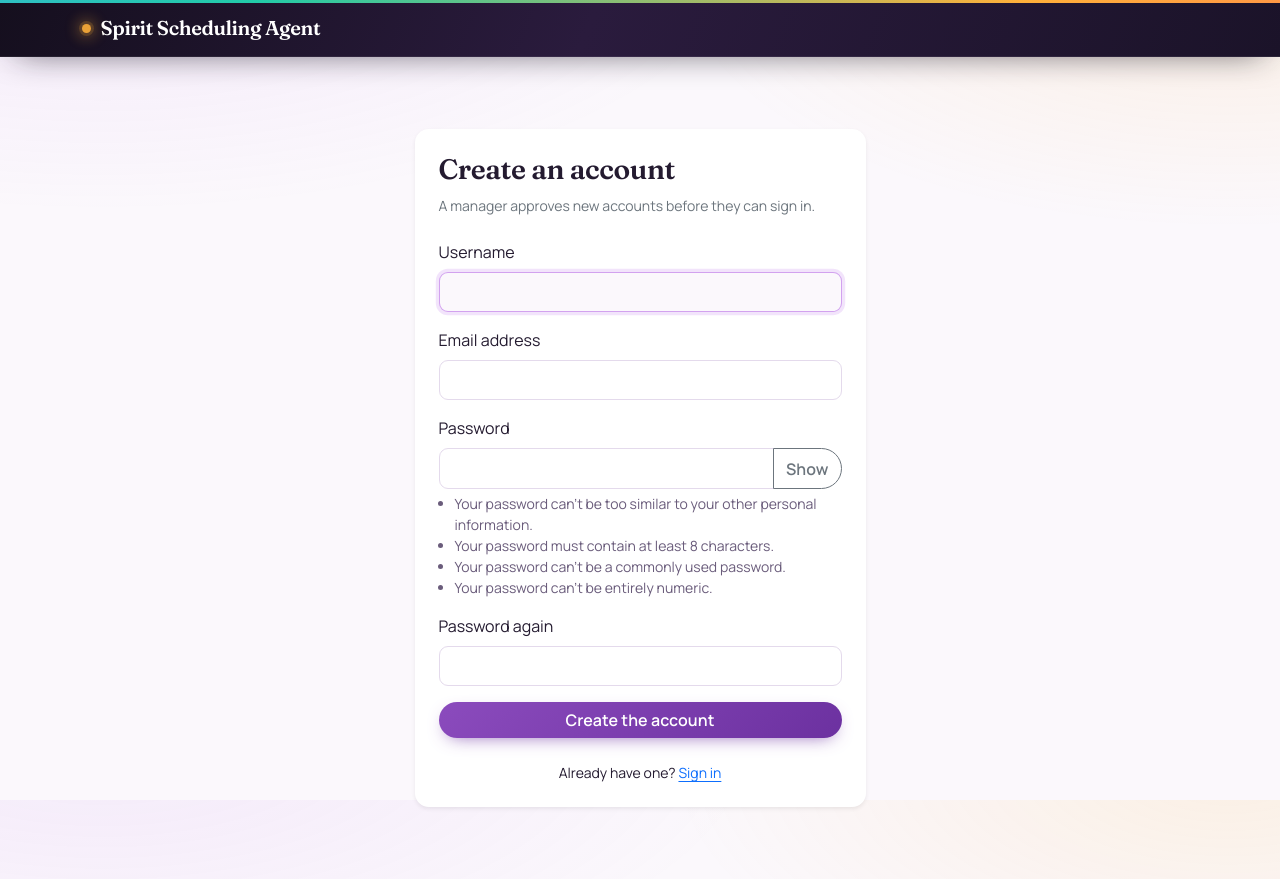
After one commit to DebopriyoRoy/Scheduler, a Django app: page /accounts/register/ in a window 1280 px wide. The commit adds this page. Run offline with Django 5.2, Linux system fonts and the light colour scheme.

Commit message:
feat(auth): a registration link on the sign-in page
Asked for, and now there: "New here? Create an account" beneath the sign-in form. The
person chooses their own username, email and password, validated by Django's own rules.

New accounts are held inactive until a manager approves them on the Access page, which
grows a "Waiting for approval" queue with Approve and Remove. Registering is therefore
public; signing in is not. I would rather have said so up front than have an open form
on a page that reaches staff records and a live Square connection while being
reachable by anything on the machine - but it is one setting away for whoever wants
it: REGISTRATION_REQUIRES_APPROVAL=false lets people in the moment they register, and
the Access page says plainly when that is on.

Remove only ever deletes an account that has never signed in - a request, in other
words. Anything with history gets disabled instead, so a click cannot take a former
manager's audit trail with it.

One test changed meaning rather than being deleted: it used to assert that no
registration route existed at all, which was the security model at the time. The
guarantee has moved rather than gone, so it now asserts that registering does not by
itself grant access.

Co-Authored-By: Claude Opus 5 <noreply@anthropic.com>

```diff
--- a/scheduling/templates/registration/login.html
+++ b/scheduling/templates/registration/login.html
@@ -1,7 +1,7 @@
 {% extends "scheduling/base.html" %}
 {% block title %}Sign in | Spirit Scheduling Agent{% endblock %}
 {% block content %}
-<div class="row justify-content-center py-5"><div class="col-md-6 col-lg-4"><div class="card border-0 shadow-sm"><div class="card-body p-4"><h1 class="h3 mb-3">Management sign in</h1>{% if form.errors %}<div class="alert alert-danger">Your username or password was not accepted.</div>{% endif %}<form method="post">{% csrf_token %}<div class="mb-3"><label class="form-label" for="id_username">Username</label><input class="form-control" type="text" name="username" id="id_username" autocomplete="username" required autofocus></div><div class="mb-3"><label class="form-label" for="id_password">Password</label><div class="input-group"><input class="form-control" type="password" name="password" id="id_password" autocomplete="current-password" required><button class="btn btn-outline-secondary" type="button" id="toggle-password" aria-controls="id_password" aria-pressed="false" aria-label="Show the password" title="Show the password">Show</button></div></div><button class="btn btn-primary w-100" type="submit">Sign in</button><p class="small text-center mt-3 mb-0"><a href="{% url 'password_reset' %}">Forgotten your password?</a></p></form></div></div></div></div>
+<div class="row justify-content-center py-5"><div class="col-md-6 col-lg-4"><div class="card border-0 shadow-sm"><div class="card-body p-4"><h1 class="h3 mb-3">Management sign in</h1>{% if form.errors %}<div class="alert alert-danger">Your username or password was not accepted.</div>{% endif %}<form method="post">{% csrf_token %}<div class="mb-3"><label class="form-label" for="id_username">Username</label><input class="form-control" type="text" name="username" id="id_username" autocomplete="username" required autofocus></div><div class="mb-3"><label class="form-label" for="id_password">Password</label><div class="input-group"><input class="form-control" type="password" name="password" id="id_password" autocomplete="current-password" required><button class="btn btn-outline-secondary" type="button" id="toggle-password" aria-controls="id_password" aria-pressed="false" aria-label="Show the password" title="Show the password">Show</button></div></div><button class="btn btn-primary w-100" type="submit">Sign in</button><p class="small text-center mt-3 mb-0"><a href="{% url 'password_reset' %}">Forgotten your password?</a></p><p class="small text-center mt-2 mb-0">New here? <a href="{% url 'register' %}">Create an account</a></p></form></div></div></div></div>
 <script>
   // type="button" on the toggle matters: a bare <button> inside a form defaults to
   // submit, so revealing the password would post the form instead.
--- /dev/null
+++ b/scheduling/templates/registration/register.html
@@ -0,0 +1,71 @@
+{% extends "scheduling/base.html" %}
+{% block title %}Create an account | Spirit Scheduling Agent{% endblock %}
+{% block content %}
+<div class="row justify-content-center py-5"><div class="col-md-6 col-lg-5">
+  <div class="card border-0 shadow-sm"><div class="card-body p-4">
+    <h1 class="h3 mb-2">Create an account</h1>
+    {% if needs_approval %}
+      <p class="text-secondary small mb-4">
+        A manager approves new accounts before they can sign in.
+      </p>
+    {% else %}
+      <p class="text-secondary small mb-4">You can sign in as soon as this is done.</p>
+    {% endif %}
+
+    <form method="post">{% csrf_token %}
+      <div class="mb-3">
+        <label class="form-label" for="id_username">Username</label>
+        <input class="form-control" type="text" name="username" id="id_username"
+               autocomplete="username" required autofocus>
+      </div>
+      <div class="mb-3">
+        <label class="form-label" for="id_email">Email address</label>
+        <input class="form-control" type="email" name="email" id="id_email"
+               autocomplete="email" required>
+      </div>
+      <div class="mb-3">
+        <label class="form-label" for="id_password">Password</label>
+        <div class="input-group">
+          <input class="form-control" type="password" name="password" id="id_password"
+                 autocomplete="new-password" required>
+          <button class="btn btn-outline-secondary" type="button" id="toggle-password"
+                  aria-controls="id_password" aria-pressed="false"
+                  aria-label="Show the password">Show</button>
+        </div>
+        {% if password_rules %}
+          <ul class="form-text ps-3 mb-0">
+            {% for rule in password_rules %}<li>{{ rule }}</li>{% endfor %}
+          </ul>
+        {% endif %}
+      </div>
+      <div class="mb-3">
+        <label class="form-label" for="id_confirm_password">Password again</label>
+        <input class="form-control" type="password" name="confirm_password"
+               id="id_confirm_password" autocomplete="new-password" required>
+      </div>
+      <button class="btn btn-primary w-100" type="submit">Create the account</button>
+    </form>
+
+    <p class="small text-center mt-4 mb-0">
+      Already have one? <a href="{% url 'login' %}">Sign in</a>
+    </p>
+  </div></div>
+</div></div>
+<script>
+  (function () {
+    var field = document.getElementById("id_password");
+    var toggle = document.getElementById("toggle-password");
+    if (!field || !toggle) return;
+    toggle.addEventListener("click", function () {
+      var revealed = field.type === "text";
+      field.type = revealed ? "password" : "text";
+      toggle.textContent = revealed ? "Show" : "Hide";
+      toggle.setAttribute("aria-pressed", revealed ? "false" : "true");
+      toggle.setAttribute("aria-label", (revealed ? "Show" : "Hide") + " the password");
+      var caret = field.value.length;
+      field.focus();
+      field.setSelectionRange(caret, caret);
+    });
+  })();
+</script>
+{% endblock %}
--- a/scheduling/views.py
+++ b/scheduling/views.py
@@ -2268,6 +2268,34 @@ def management_users(request):
                 )
         return redirect("management_users")
 
+    if request.method == "POST" and request.POST.get("action") == "approve":
+        target = get_user_model().objects.filter(pk=request.POST.get("user_id")).first()
+        if target is None:
+            messages.error(request, "That account no longer exists.")
+        else:
+            target.is_active = True
+            target.save()
+            messages.success(request, f"“{target.username}” can now sign in.")
+        return redirect("management_users")
+
+    if request.method == "POST" and request.POST.get("action") == "reject":
+        target = get_user_model().objects.filter(pk=request.POST.get("user_id")).first()
+        if target is None:
+            messages.error(request, "That account no longer exists.")
+        elif target.last_login is not None:
+            # Only ever removes an account that has never been used. Anything that has
+            # signed in has history worth keeping; that one gets disabled, not deleted.
+            messages.error(
+                request,
+                f"“{target.username}” has signed in before, so it can be disabled but "
+                "not deleted.",
+            )
+        else:
+            name = target.username
+            target.delete()
+            messages.success(request, f"The request from “{name}” has been removed.")
+        return redirect("management_users")
+
     if request.method == "POST" and request.POST.get("action") == "deactivate":
         target = get_user_model().objects.filter(pk=request.POST.get("user_id")).first()
         if target is None:
@@ -2286,5 +2314,80 @@ def management_users(request):
     return render(
         request,
         "scheduling/management_users.html",
-        {"users": users, "email_configured": getattr(settings, "EMAIL_IS_CONFIGURED", False)},
-    )
+        {
+            "users": users.filter(is_active=True),
+            "disabled_users": users.filter(is_active=False, last_login__isnull=False),
+            # Never signed in and not yet active: someone who used the sign-up link.
+            "pending_users": users.filter(is_active=False, last_login__isnull=True),
+            "email_configured": getattr(settings, "EMAIL_IS_CONFIGURED", False),
+            "registration_open": not getattr(
+                settings, "REGISTRATION_REQUIRES_APPROVAL", True
+            ),
+        },
+    )
+
+
+def register(request):
+    """Create an account. Outside @login_required - that is the whole point.
+
+    New accounts are held inactive until a manager approves them, unless
+    REGISTRATION_REQUIRES_APPROVAL is turned off. The link is public and this
+    application reaches staff records and a live Square connection, so "anyone who can
+    load the page gets in" is not a default worth shipping - but it is one setting away
+    for whoever wants it.
+
+    The person chooses their own password here, validated by Django's own rules.
+    """
+    from django.contrib.auth import get_user_model
+    from django.contrib.auth.password_validation import (
+        password_validators_help_texts,
+        validate_password,
+    )
+
+    needs_approval = getattr(settings, "REGISTRATION_REQUIRES_APPROVAL", True)
+    context = {
+        "password_rules": password_validators_help_texts(),
+        "needs_approval": needs_approval,
+    }
+
+    if request.method != "POST":
+        return render(request, "registration/register.html", context)
+
+    username = (request.POST.get("username") or "").strip()
+    email = (request.POST.get("email") or "").strip()
+    password = request.POST.get("password") or ""
+    again = request.POST.get("confirm_password") or ""
+    users = get_user_model().objects
+
+    if not username or not email:
+        messages.error(request, "A username and an email address are both needed.")
+    elif users.filter(username__iexact=username).exists():
+        messages.error(request, f"There is already an account called “{username}”.")
+    elif users.filter(email__iexact=email).exists():
+        messages.error(request, f"{email} is already on another account.")
+    elif password != again:
+        messages.error(request, "The two passwords do not match.")
+    else:
+        try:
+            validate_password(password)
+        except ValidationError as exc:
+            messages.error(request, " ".join(exc.messages))
+        else:
+            person = users.create_user(
+                username=username,
+                email=email,
+                password=password,
+                is_active=not needs_approval,
+            )
+            if needs_approval:
+                messages.success(
+                    request,
+                    f"Thanks — the account “{person.username}” has been created and is "
+                    "waiting for a manager to approve it. You will be able to sign in "
+                    "once they have.",
+                )
+            else:
+                messages.success(request, "Your account is ready. Sign in below.")
+            return redirect("login")
+
+    return render(request, "registration/register.html", context)
--- a/spirit_scheduler/urls.py
+++ b/spirit_scheduler/urls.py
@@ -15,6 +15,7 @@ urlpatterns = [
     ),
     path("accounts/logout/", auth_views.LogoutView.as_view(), name="logout"),
     # Outside the login wall on purpose: it is the way back in for someone locked out.
+    path("accounts/register/", scheduling_views.register, name="register"),
     path("accounts/reset/", scheduling_views.password_reset, name="password_reset"),
     path(
         "accounts/reset/<uidb64>/<token>/",
```
Also changed, not shown: scheduling/templates/scheduling/management_users.html (+52 -0 lines), spirit_scheduler/settings.py (+9 -0 lines), tests/test_management_users.py (+22 -10 lines), tests/test_registration.py (added, +130 -0 lines).
